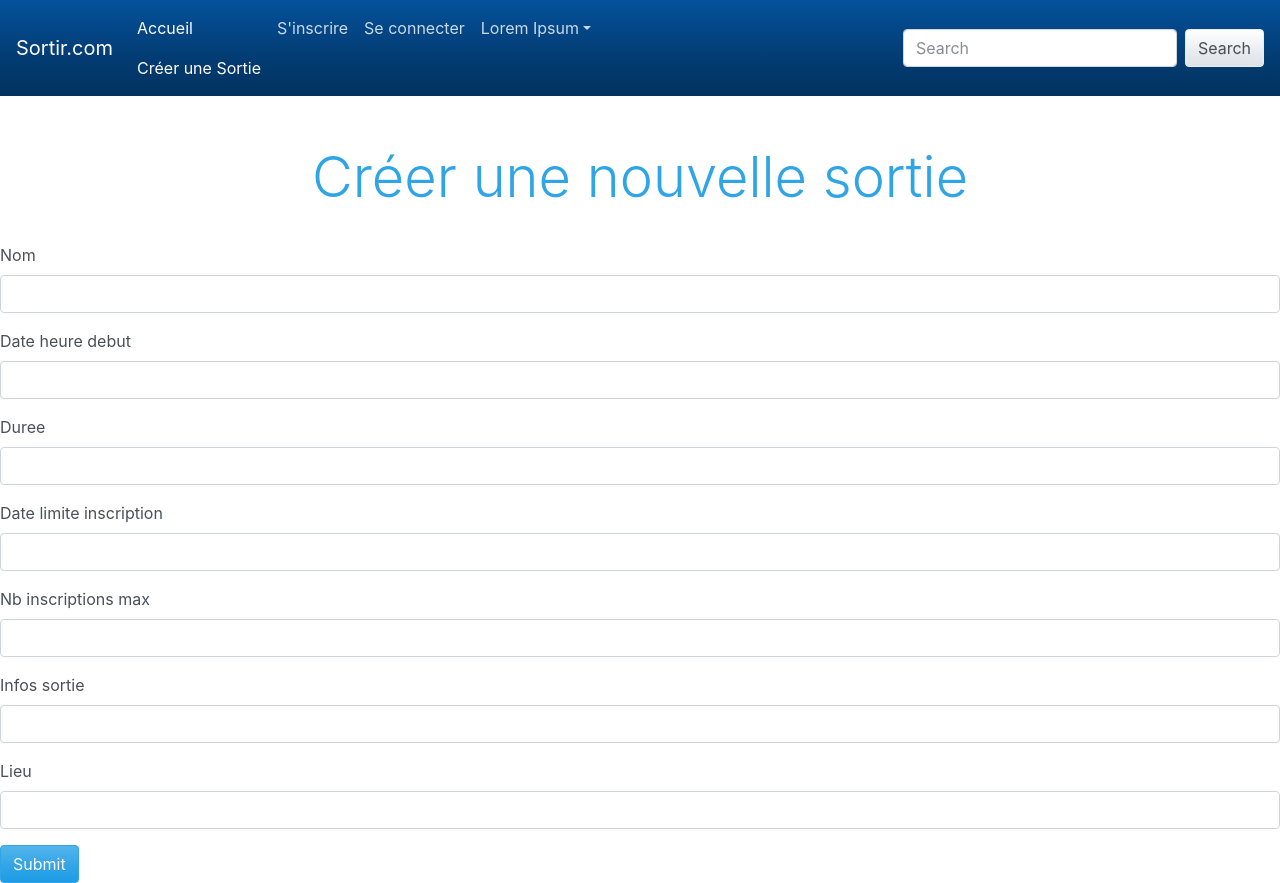
After one commit to Ldum777/projetSortir, a Symfony app: template templates/sortie/create.html.twig in a window 1280 px wide. The commit adds this page. Run offline with Twig, Linux system fonts and the light colour scheme; the template is opened without the code that fills it, so the values that code supplies are empty; form fields are guessed from the names that the template uses; some libraries are stand-ins or nearby versions.

Commit message:
Commit branche Master 24/02

```diff
--- a/src/DataFixtures/UserFixtures.php
+++ b/src/DataFixtures/UserFixtures.php
@@ -59,7 +59,7 @@ class UserFixtures extends Fixture
                 ->setAdministrateur(0)
                 ->setActif(1)
                 ->setPassword( '$argon2id$v=19$m=65536,t=4,p=1$cE9ZT1JmOGkvTFB0UW9YdA$CQP0WXtOBHko0vvDGy3Zwwfveecdrj1qSHoBUkT56xc')
-                ->setEmail("utilisateur@defaut.com")
+                ->setEmail("utilisateur".$i."@defaut.com")
                 ->setSiteRattachement($site)
                 ->setRoles(["ROLE_USER"]);
 
--- a/src/Entity/Sortie.php
+++ b/src/Entity/Sortie.php
@@ -2,9 +2,12 @@
 
 namespace App\Entity;
 
+use App\Controller\SortieController;
 use App\Repository\SortieRepository;
 use Doctrine\Common\Collections\ArrayCollection;
 use Doctrine\Common\Collections\Collection;
+use Doctrine\ORM\EntityManager;
+use Doctrine\ORM\EntityManagerInterface;
 use Doctrine\ORM\Mapping as ORM;
 
 /**
--- a/src/Form/RegistrationFormType.php
+++ b/src/Form/RegistrationFormType.php
@@ -12,6 +12,7 @@ use Symfony\Component\OptionsResolver\OptionsResolver;
 use Symfony\Component\Validator\Constraints\IsTrue;
 use Symfony\Component\Validator\Constraints\Length;
 use Symfony\Component\Validator\Constraints\NotBlank;
+use Symfony\Component\Form\FormTypeInterface;
 
 class RegistrationFormType extends AbstractType
 {
--- a/templates/base.html.twig
+++ b/templates/base.html.twig
@@ -25,6 +25,9 @@
                 <ul class="navbar-nav mr-auto">
                     <li class="nav-item active" >
                         <a class="nav-link" href="{{ url('home_home') }}">Accueil
+                            <span class="sr-only">(current)</span>
+                        </a>
+                        <a class="nav-link" href="{{ url('sortie_create') }}">Créer une Sortie
                             <span class="sr-only">(current)</span>
                         </a>
                     </li>
--- /dev/null
+++ b/templates/sortie/create.html.twig
@@ -0,0 +1,67 @@
+{% extends "base.html.twig" %}
+
+{% block title %}Nouvelle sortie{% endblock %}
+
+
+{% block body %}
+
+    <div class="pricing-header px-3 py-3 pt-md-5 pb-md-4 mx-auto text-center">
+        <h1 class="display-4">Créer une nouvelle sortie</h1>
+
+
+    </div>
+
+
+    {{ form_start(formSortie) }}
+
+
+    <div class="form-group">
+
+        {{ form_label(formSortie.nom) }}
+        <span style="color:red;">{{ form_errors(formSortie.nom)}}
+            {{ form_widget(formSortie.nom, {'attr': {'class': 'form-control'}}) }}
+    </div>
+
+    <div class="form-group">
+        {{ form_label(formSortie.dateHeureDebut) }}
+        <span style="color:red;">{{ form_errors(formSortie.dateHeureDebut)}}
+            {{ form_widget(formSortie.dateHeureDebut, {'attr': {'class': 'form-control'}}) }}
+    </div>
+
+    <div class="form-group">
+        {{ form_label(formSortie.duree) }}
+        <span style="color:red;">{{ form_errors(formSortie.duree)}}
+            {{ form_widget(formSortie.duree, {'attr': {'class': 'form-control'}}) }}
+    </div>
+
+    <div class="form-group">
+        {{ form_label(formSortie.dateLimiteInscription) }}
+        <span style="color:red;">{{ form_errors(formSortie.dateLimiteInscription)}}
+            {{ form_widget(formSortie.dateLimiteInscription, {'attr': {'class': 'form-control'}}) }}
+    </div>
+
+    <div class="form-group">
+        {{ form_label(formSortie.nbInscriptionsMax) }}
+        <span style="color:red;">{{ form_errors(formSortie.nbInscriptionsMax) }}
+            {{ form_widget(formSortie.nbInscriptionsMax, {'attr': {'class': 'form-control'}}) }}
+    </div>
+
+    <div class="form-group">
+        {{ form_label(formSortie.infosSortie) }}
+        <span style="color:red;">{{ form_errors(formSortie.infosSortie)}}
+            {{ form_widget(formSortie.infosSortie, {'attr': {'class': 'form-control'}}) }}
+    </div>
+
+    <div class="form-group">
+        {{ form_label(formSortie.lieu) }}
+        <span style="color:red;">{{ form_errors(formSortie.lieu)}}
+            {{ form_widget(formSortie.lieu, {'attr': {'class': 'form-control'}}) }}
+    </div>
+
+
+
+    {{ form_widget(formSortie.submit, {'attr': {'class': 'btn btn-primary'}}) }}
+
+    {{ form_end(formSortie) }}
+
+{% endblock %}
```
Also changed, not shown: src/Controller/SortieController.php (added, +59 -0 lines), src/Form/SortieFormType.php (added, +82 -0 lines).
